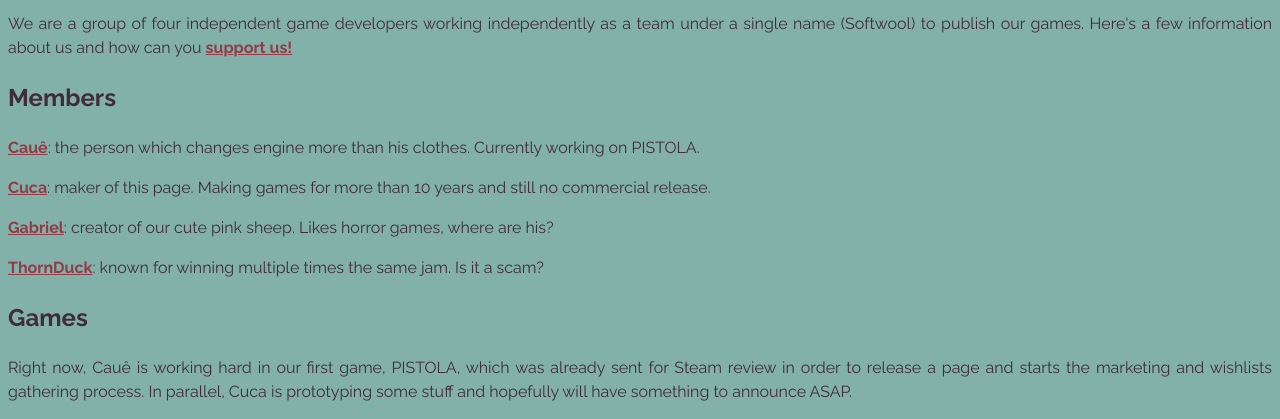
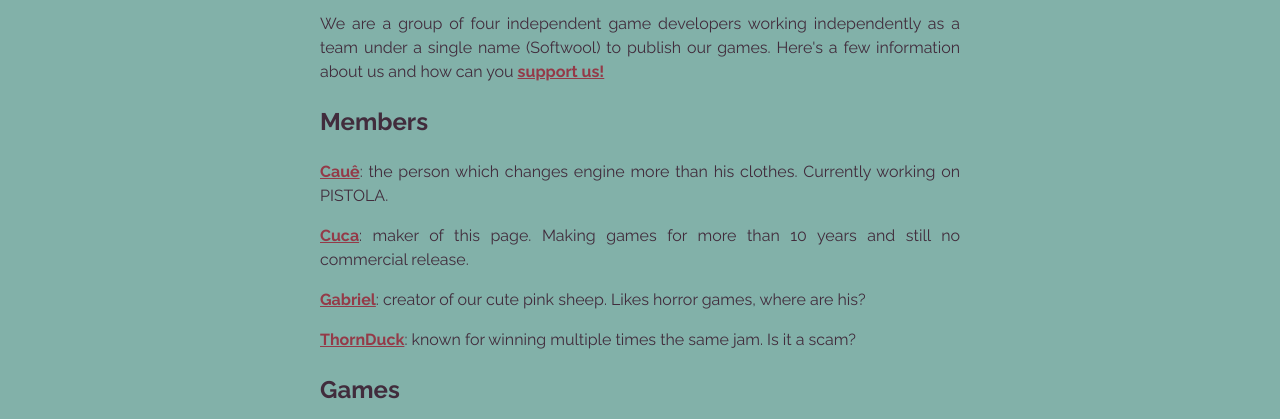
Before and after one commit to softwoolco/softwool, a plain HTML site: page index.html in a window 1280 px wide. Shown: the part 297-716 px from the top of the page. Drawn offline with Linux system fonts and the light colour scheme.

Commit message:
chore: fix styles

```diff
--- a/index.html
+++ b/index.html
@@ -11,6 +11,7 @@
 </head>
 
 <body>
+	<div class="container">
 	<div class="logo-container">
 		<p><img class="logo" src="https://raw.githubusercontent.com/softwoolco/softwool/main/assets/img/logo.png" />
 		<button onclick="window.open('/pt.html', '_self')" class="badge">🇧🇷 | 🇵🇹</button>
@@ -38,6 +39,7 @@
 	<footer>
 		—
 	</footer>
+</div>
 </body>
 
 </html>
--- a/styles.css
+++ b/styles.css
@@ -9,6 +9,12 @@ body {
 a {
   color: #943a48;
   font-weight: 700;
+}
+
+.container {
+  margin-left: auto;
+  margin-right: auto;
+  max-width: 640px;
 }
 
 .logo-container {
```
Also changed, not shown: pt.html (+2 -0 lines).
